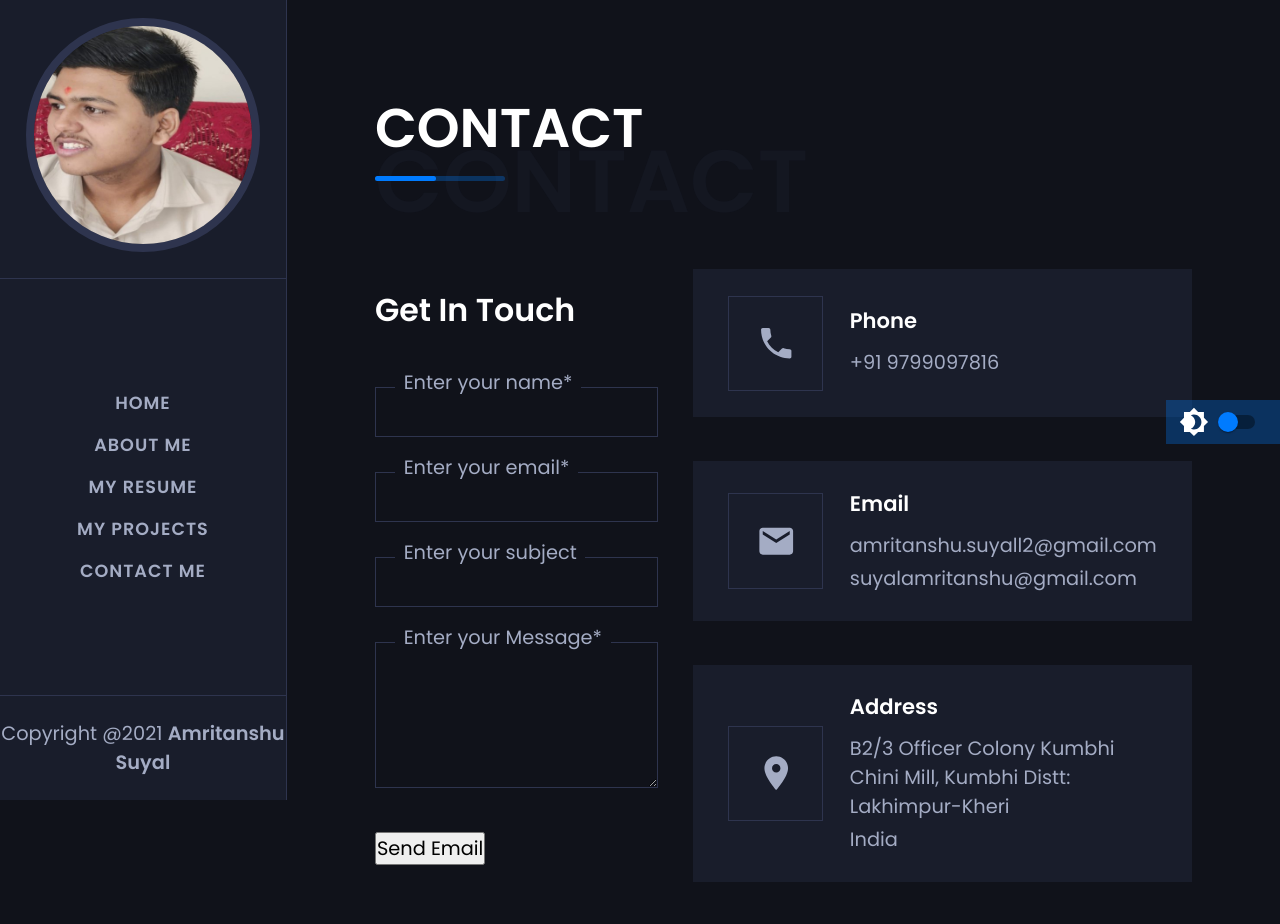
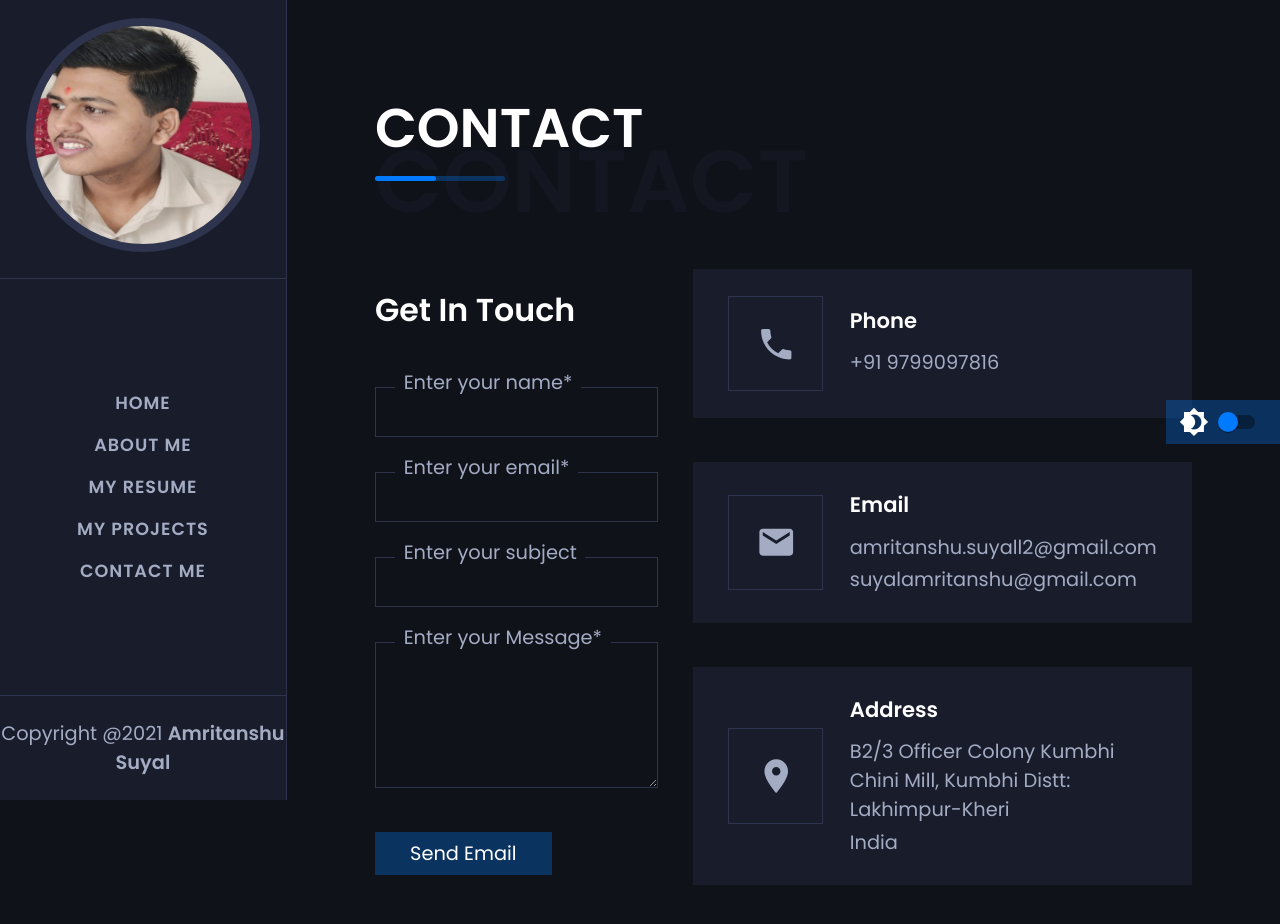
Before and after one commit to suyalamritanshu/Portfolio-React-Site, a React (Create React App) app: page /contact in a window 1280 px wide. Shown: the top 924 px of the page. Built offline with nearby package versions, Linux system fonts and the light colour scheme.

Commit message:
fixes in send button

```diff
--- a/src/Pages/Contact.js
+++ b/src/Pages/Contact.js
@@ -87,7 +87,7 @@ function Contact() {
                 <label htmlFor="message">Enter your Message*</label>
                 <TextareaField value={values.message} handleChange={handleChange}  name="message" />
               </div>
-              <div className="form-field f-button">
+              <div className="form-field">
                 <button type="submit">Send Email</button>
               </div>
 
@@ -180,6 +180,26 @@ const ContactPageStyled = styled.section`
           width: 100%;
           padding: 0.8rem 1rem;
         }
+        button{
+          outline: none;
+    border: none;
+    background-color: var(--background-light-color-2);
+    padding: .4rem 2rem;
+    font-size: inherit;
+    color: var(--white-color);
+    cursor: pointer;
+    transition: all .4s ease-in-out;
+    margin-bottom: .6rem;
+    &:active ,&:focus{
+        background-color: var(--primary-color);
+    }
+    &:hover{
+        background-color: var(--primary-color);
+    }
+    &:not(:last-child){
+        margin-right: .6rem;
+    }
+        }
       }
     }
   }
```
